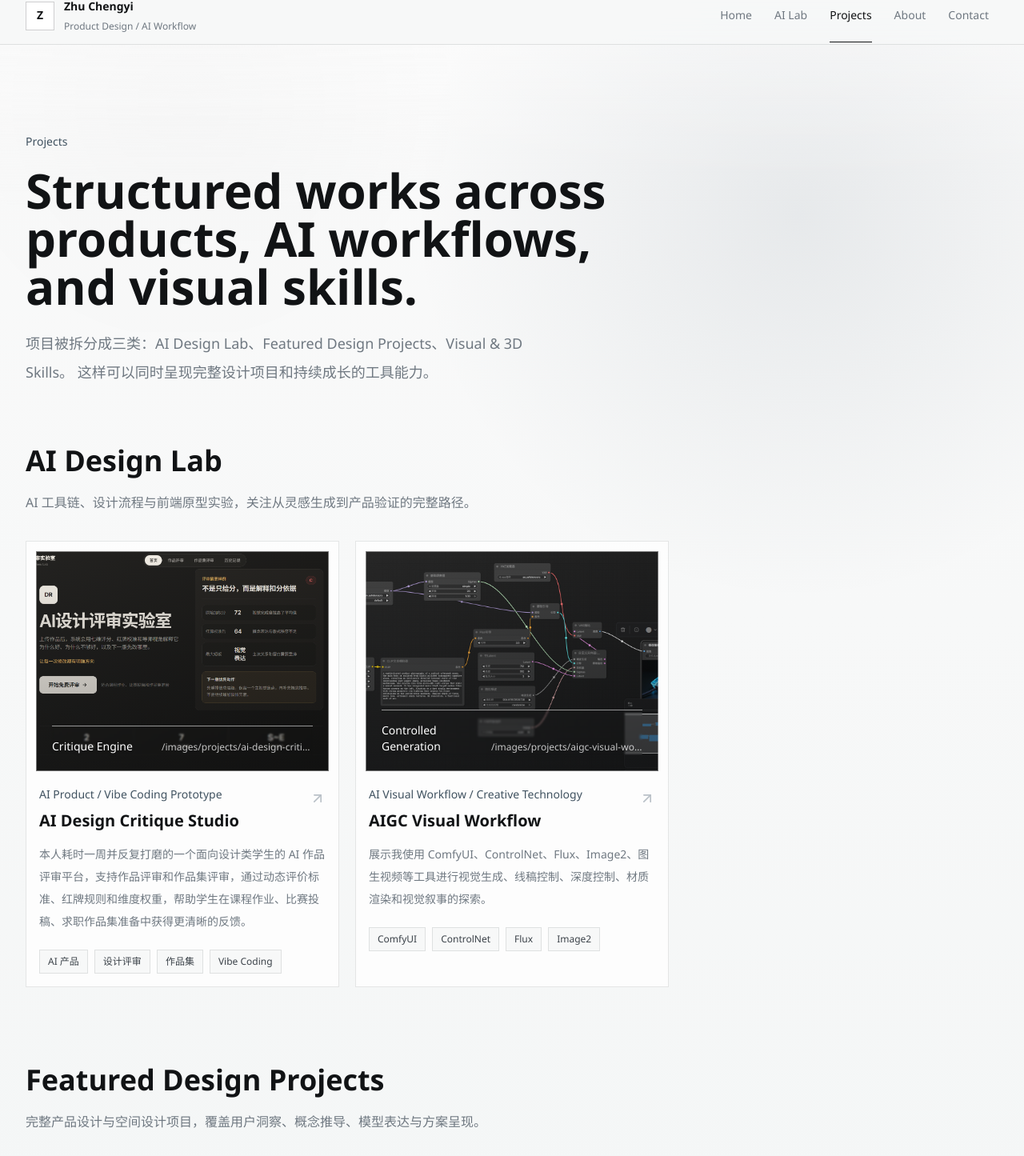
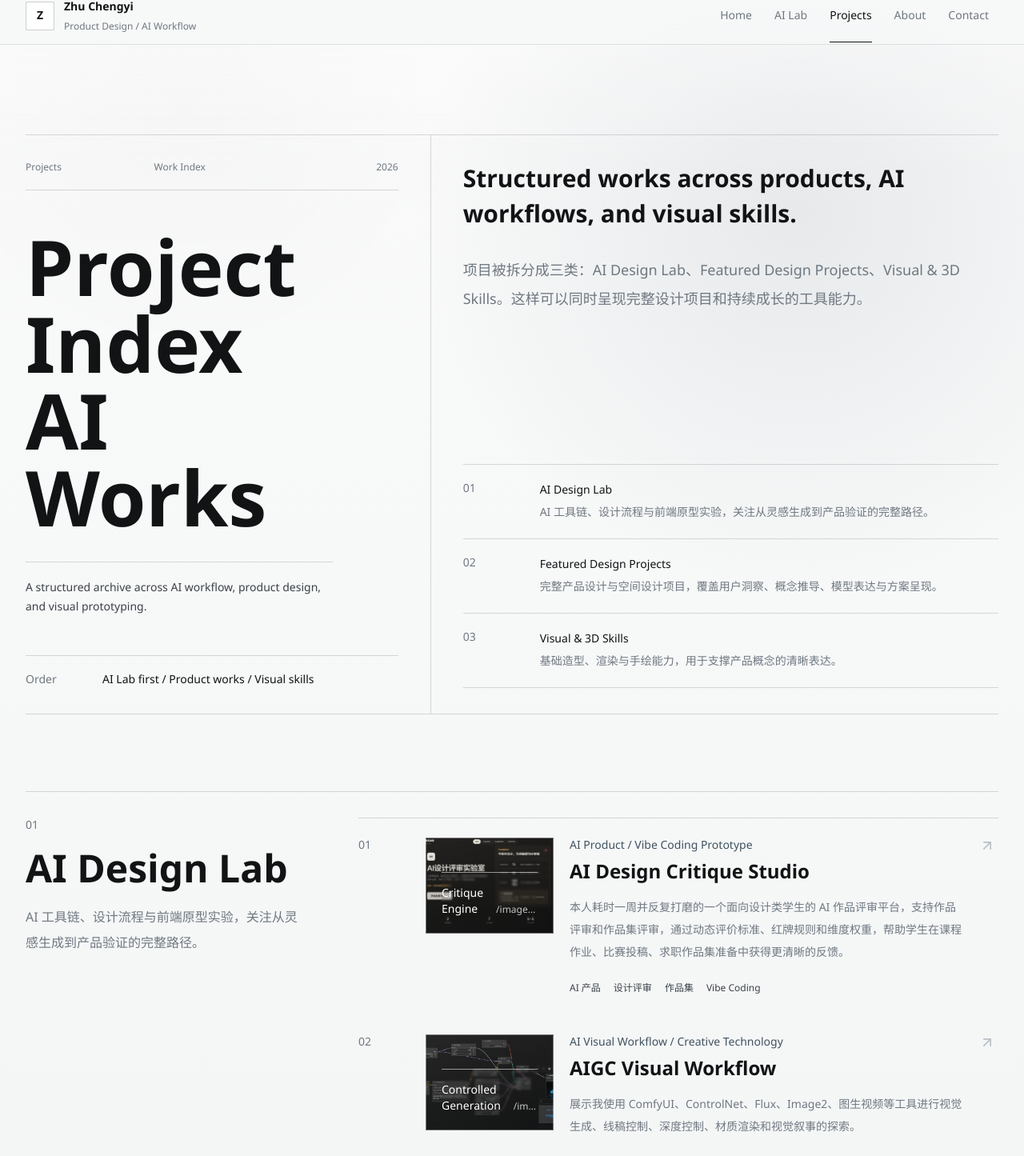
Before and after one commit to zhucygll-hub/zhu-chengyi-portfolio, a Next.js app: page /projects in a window 1280 px wide. Shown: the part 15-1460 px from the top of the page at 80% size. Built offline with nearby package versions, Linux system fonts and the light colour scheme.

Commit message:
Redesign projects page with Swiss grid

```diff
--- a/app/projects/page.tsx
+++ b/app/projects/page.tsx
@@ -1,44 +1,138 @@
+import Link from "next/link";
+import { ArrowUpRight } from "lucide-react";
 import { FadeIn } from "@/components/fade-in";
 import { PageShell } from "@/components/page-shell";
-import { ProjectCard } from "@/components/project-card";
-import { SectionHeading } from "@/components/section-heading";
+import { ImagePlaceholder } from "@/components/visual-blocks";
 import { categoryMeta, projects, type ProjectCategory } from "@/data/site";
 
 const orderedCategories: ProjectCategory[] = ["ai-lab", "featured", "visual-3d"];
+const categoryNumbers: Record<ProjectCategory, string> = {
+  "ai-lab": "01",
+  featured: "02",
+  "visual-3d": "03"
+};
 
 export default function ProjectsPage() {
   return (
     <PageShell>
-      <FadeIn>
-        <div className="max-w-4xl py-8">
-          <p className="mb-5 text-sm font-medium text-accent-700">Projects</p>
-          <h1 className="text-balance font-display text-5xl font-semibold leading-tight text-ink-950 sm:text-6xl">
-            Structured works across products, AI workflows, and visual skills.
-          </h1>
-          <p className="mt-6 max-w-2xl text-pretty text-lg leading-9 text-ink-500">
-            项目被拆分成三类：AI Design Lab、Featured Design Projects、Visual & 3D Skills。
-            这样可以同时呈现完整设计项目和持续成长的工具能力。
-          </p>
+      <section className="py-8">
+        <div className="grid min-h-[68vh] border-y border-ink-950/15 lg:grid-cols-12">
+          <FadeIn className="flex lg:col-span-5">
+            <div className="flex min-h-[38rem] flex-1 flex-col justify-between border-ink-950/15 py-8 lg:border-r lg:pr-10">
+              <div className="grid grid-cols-3 gap-4 border-b border-ink-950/15 pb-5 text-xs text-ink-500">
+                <span>Projects</span>
+                <span>Work Index</span>
+                <span className="text-right">2026</span>
+              </div>
+              <div className="py-12">
+                <h1 className="font-display text-6xl font-semibold leading-[0.86] text-ink-950 sm:text-7xl xl:text-8xl">
+                  Project
+                  <br />
+                  Index
+                  <br />
+                  AI
+                  <br />
+                  Works
+                </h1>
+                <p className="mt-8 max-w-sm border-t border-ink-950/15 pt-5 text-sm font-medium leading-6 text-ink-700">
+                  A structured archive across AI workflow, product design, and visual prototyping.
+                </p>
+              </div>
+              <div className="grid grid-cols-[5rem_1fr] gap-4 border-t border-ink-950/15 pt-5 text-sm">
+                <span className="text-ink-500">Order</span>
+                <span className="font-medium text-ink-950">AI Lab first / Product works / Visual skills</span>
+              </div>
+            </div>
+          </FadeIn>
+
+          <FadeIn delay={0.08} className="flex lg:col-span-7">
+            <div className="flex min-h-[38rem] flex-1 flex-col justify-between py-8 lg:pl-10">
+              <div>
+                <p className="max-w-3xl text-pretty text-2xl font-semibold leading-10 text-ink-950 sm:text-3xl sm:leading-[1.45]">
+                  Structured works across products, AI workflows, and visual skills.
+                </p>
+                <p className="mt-8 max-w-3xl text-pretty text-base leading-8 text-ink-500 sm:text-lg sm:leading-9">
+                  项目被拆分成三类：AI Design Lab、Featured Design Projects、Visual & 3D Skills。这样可以同时呈现完整设计项目和持续成长的工具能力。
+                </p>
+              </div>
+
+              <div className="mt-14 border-t border-ink-950/15">
+                {orderedCategories.map((category) => (
+                  <div
+                    key={category}
+                    className="grid gap-4 border-b border-ink-950/15 py-5 text-sm sm:grid-cols-[5rem_1fr]"
+                  >
+                    <span className="text-ink-500">{categoryNumbers[category]}</span>
+                    <div>
+                      <p className="font-medium leading-6 text-ink-950">{categoryMeta[category].title}</p>
+                      <p className="mt-1 leading-6 text-ink-500">{categoryMeta[category].description}</p>
+                    </div>
+                  </div>
+                ))}
+              </div>
+            </div>
+          </FadeIn>
         </div>
-      </FadeIn>
+      </section>
 
-      <div className="space-y-24 py-10">
+      <div className="space-y-20 py-16">
         {orderedCategories.map((category) => {
           const categoryProjects = projects.filter((project) => project.category === category);
           return (
             <section key={category}>
-              <FadeIn>
-                <SectionHeading
-                  title={categoryMeta[category].title}
-                  description={categoryMeta[category].description}
-                />
-              </FadeIn>
-              <div className="mt-8 grid gap-5 md:grid-cols-2 lg:grid-cols-3">
+              <div className="grid gap-8 border-t border-ink-950/15 pt-8 lg:grid-cols-12">
+                <FadeIn className="lg:col-span-4">
+                  <div className="lg:pr-8">
+                    <p className="text-sm text-ink-500">{categoryNumbers[category]}</p>
+                    <h2 className="mt-5 max-w-md text-balance font-display text-4xl font-semibold leading-tight text-ink-950 sm:text-5xl">
+                      {categoryMeta[category].title}
+                    </h2>
+                    <p className="mt-5 max-w-md text-pretty text-base leading-8 text-ink-500">
+                      {categoryMeta[category].description}
+                    </p>
+                  </div>
+                </FadeIn>
+
+                <div className="border-y border-ink-950/15 lg:col-span-8">
                 {categoryProjects.map((project, index) => (
                   <FadeIn key={project.slug} delay={index * 0.04}>
-                    <ProjectCard project={project} />
+                      <Link
+                        href={`/projects/${project.slug}`}
+                        className="group grid gap-5 border-b border-ink-950/15 py-6 last:border-b-0 md:grid-cols-[4rem_10rem_1fr_1.5rem]"
+                      >
+                        <span className="text-sm text-ink-500">
+                          {String(index + 1).padStart(2, "0")}
+                        </span>
+                        <ImagePlaceholder
+                          src={project.heroImage}
+                          alt={project.title}
+                          label={project.accent}
+                          className="aspect-[4/3]"
+                        />
+                        <div>
+                          <p className="text-sm leading-5 text-accent-700">{project.type}</p>
+                          <h3 className="mt-2 text-2xl font-semibold leading-tight text-ink-950">
+                            {project.title}
+                          </h3>
+                          <p className="mt-4 max-w-2xl text-pretty text-sm leading-7 text-ink-500">
+                            {project.summary}
+                          </p>
+                          <div className="mt-5 flex flex-wrap gap-x-4 gap-y-2">
+                            {project.keywords.slice(0, 4).map((keyword) => (
+                              <span key={keyword} className="text-xs leading-5 text-ink-700">
+                                {keyword}
+                              </span>
+                            ))}
+                          </div>
+                        </div>
+                        <ArrowUpRight
+                          className="text-ink-300 transition-colors group-hover:text-accent-700"
+                          size={20}
+                        />
+                      </Link>
                   </FadeIn>
                 ))}
+                </div>
               </div>
             </section>
           );
```
